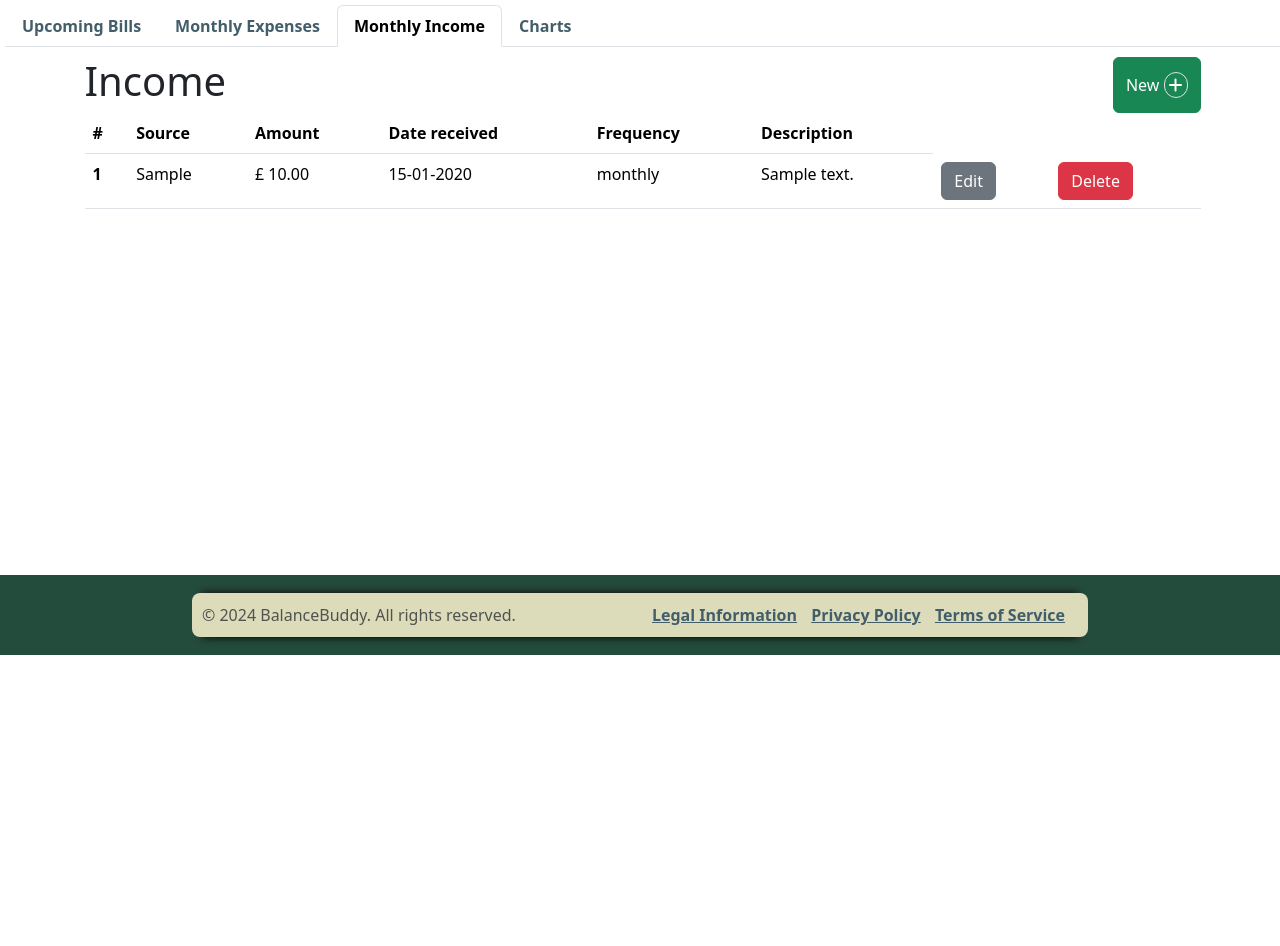
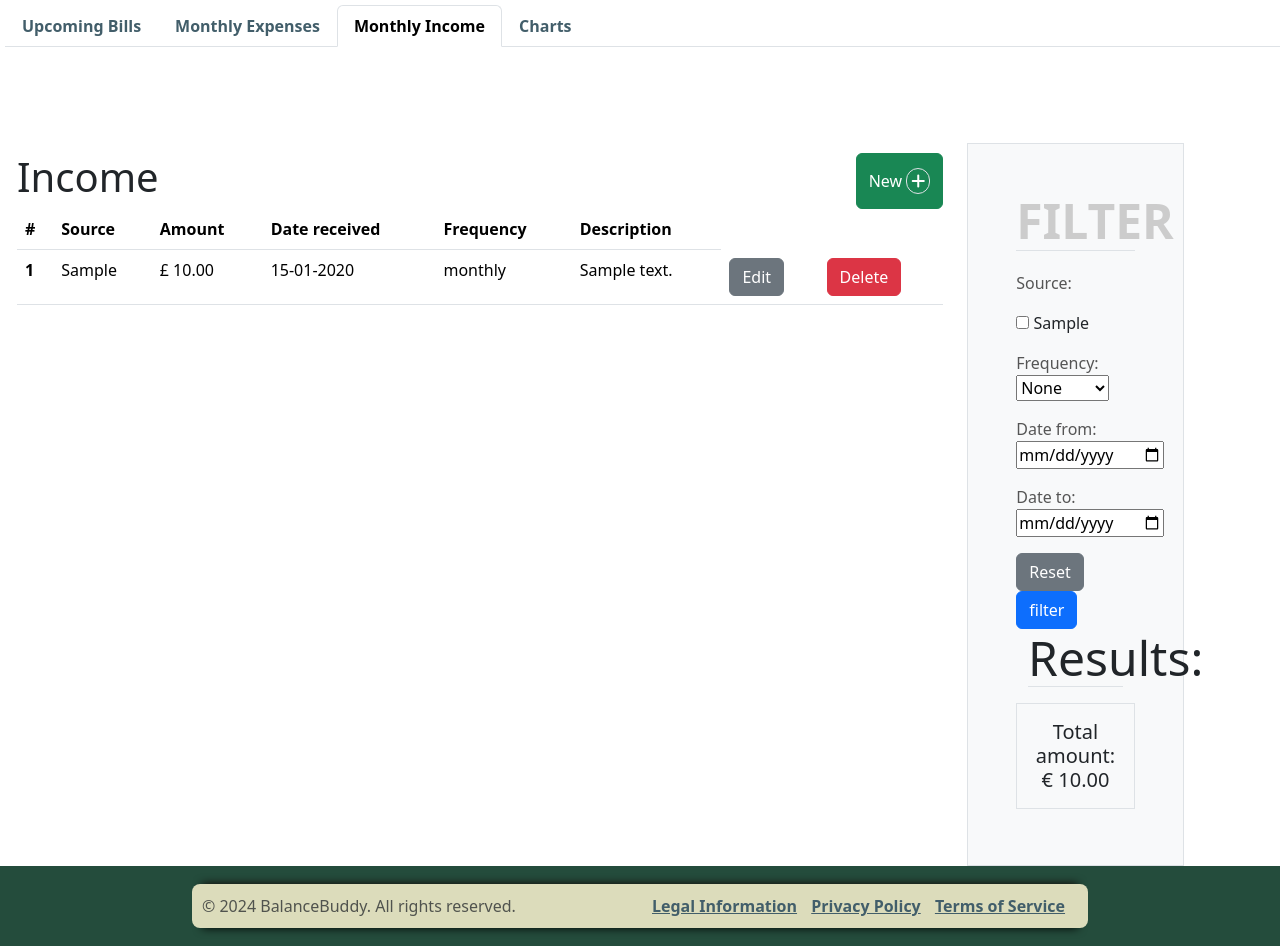
Before and after one commit to douglas86/january-hackathon-team8, a Django app: page /income/ in a window 1280 px wide. Shown: the part 145-1091 px from the top of the page. Before the commit the page ends 800 px from the top, so only its background shows below. Run offline with Django 5.2, Linux system fonts and the light colour scheme; a user stored in the database is signed in; tables that the repository leaves empty hold one stand-in row (values such as "Sample post"); some libraries are stand-ins or nearby versions.

Commit message:
Feat: add filtering to income page

```diff
--- a/dashboard/forms.py
+++ b/dashboard/forms.py
@@ -22,3 +22,25 @@ class IncomeForm(forms.ModelForm):
         labels = {
             'date_received': 'Date received:',
         }
+
+class IncomeFilterForm(forms.Form):
+    source = forms.MultipleChoiceField(
+        choices=[(source, source) for source in Income.objects.values_list('source', flat=True).distinct()],
+        widget=forms.CheckboxSelectMultiple(),
+        required=False,
+    )
+
+    frequency = forms.ChoiceField(
+        choices=[(None, 'None')] + list(Income.FREQUENCY_CHOICES),
+        required=False,
+    )
+
+    date_from = forms.DateField(
+        widget=forms.DateInput(attrs={'type': 'date'}),
+        required=False,
+    )
+
+    date_to = forms.DateField(
+        widget=forms.DateInput(attrs={'type': 'date'}),
+        required=False,
+    )
--- a/dashboard/models.py
+++ b/dashboard/models.py
@@ -18,15 +18,16 @@ class UpcomingBill(models.Model):
         return self.title
 
 class Income(models.Model):
-    user = models.ForeignKey(User, on_delete=models.CASCADE)
-    source = models.CharField(max_length=255)
-    amount = models.DecimalField(max_digits=10, decimal_places=2)
-    frequency = models.CharField(max_length=20, choices=[
+    FREQUENCY_CHOICES = [
         ('monthly', 'Monthly'),
         ('annual', 'Annual'),
         ('one-time', 'One-time'),
         ('weekly', 'Weekly'),
-    ])
+    ]
+    user = models.ForeignKey(User, on_delete=models.CASCADE)
+    source = models.CharField(max_length=255)
+    amount = models.DecimalField(max_digits=10, decimal_places=2)
+    frequency = models.CharField(max_length=20, choices=FREQUENCY_CHOICES)
     date_received = models.DateField(format("%Y-%m-%d"), null=True)
     description = models.TextField(blank=True, null=True)
 
--- a/dashboard/urls.py
+++ b/dashboard/urls.py
@@ -9,5 +9,6 @@ urlpatterns = [
     path('income/', views.IncomeListView.as_view(), name='income'),
     path('edit_income/<int:pk>', views.IncomeListView.as_view(), name='edit_income'),
     path('delete_income/<int:pk>', views.DeleteIncomeView.as_view(), name='delete_income'),
+    path('filter_income/', views.IncomeListView.as_view(), name='filter_income'),
 
 ]
--- a/dashboard/views.py
+++ b/dashboard/views.py
@@ -8,7 +8,7 @@ from django.shortcuts import get_object_or_404
 from django.contrib.auth.decorators import login_required
 from django.utils.decorators import method_decorator
 from .models import UpcomingBill, Income
-from .forms import EditDashboardForm, IncomeForm
+from .forms import EditDashboardForm, IncomeForm, IncomeFilterForm
 
 # Create your views here.
 class Dashboard(View):
@@ -66,14 +66,39 @@ class DeleteDashboard(DeleteView):
 class IncomeListView(View):
     template_name = 'dashboard/income.html'
 
-    def get(self, request):
-        if request.user.is_authenticated:
-            form = IncomeForm(request.POST)
-            income_list = Income.objects.filter(user=request.user)
-            forms = [IncomeForm(instance=income) for income in income_list]
-            my_list = zip(forms, income_list)
-            context = {'my_list': my_list, 'form': form}
-            return render(request, self.template_name, context)
+    def get(self, request ):
+
+        filter_form = IncomeFilterForm(request.GET)
+        income_list = Income.objects.filter(user=request.user)
+
+        if filter_form.is_valid():
+            source = filter_form.cleaned_data['source']
+            if source:
+               print(source)
+               income_list = income_list.filter(source__in=source)
+
+            frequency = filter_form.cleaned_data['frequency']
+            if frequency:
+                income_list = income_list.filter(frequency=frequency)
+
+            date_to = filter_form.cleaned_data['date_to']
+            date_from = filter_form.cleaned_data['date_from']
+            if date_from and date_to:
+                income_list = income_list.filter(date_received__range=[date_from, date_to])
+            elif date_from:
+                income_list = income_list.filter(date_received__gte=date_from)
+            elif date_to:
+                income_list = income_list.filter(date_received__lte=date_to)
+
+            total_amount = sum(income.amount for income in income_list)
+
+
+        form = IncomeForm(request.GET)
+        forms = [IncomeForm(instance=income) for income in income_list]
+
+        my_list = zip(forms, income_list)
+        context = {'my_list': my_list, 'form': form, 'filter_form': filter_form, 'total_amount': total_amount}
+        return render(request, self.template_name, context)
 
 
     def post(self, request, pk=None):
--- a/templates/dashboard/income.html
+++ b/templates/dashboard/income.html
@@ -4,13 +4,18 @@
 {% block content %}
     {% if user.is_authenticated %}
     <!-- Code to display tabs -->
-    <div class="tab-container">
+    <div class="tab-container ">
         {% include 'dashboard/includes/dashboard-nav.html' %}
 
 
-        <div class="tab-content">
+        <div class="tab-content pt-5">
             <!-- Upcoming Bills Tab Content -->
+
+
+    <div class="row mt-5">
+        <div class="col-12 col-xl-9">
             <div id="upcomingBills" class="container tab-pane active">
+
                 <section class="dashboard ">
                 <div class="w-100 d-flex justify-content-between">
                     <h1 class="d-inline">Income</h1>
@@ -125,7 +130,30 @@
                 </section>
             </div>
         </div>
+
+            <div class="col-12 col-xl-2 border bg-light p-5 mr-3">
+
+            <div class="filter-form ">
+                <h2 class="title w-100 border-bottom">Filter</h2>
+                <form method="get"  action="{% url 'income' %}">
+                    {% csrf_token %}
+                    {{ filter_form.as_p }}
+                    <a href="{% url 'income' %}" class="btn btn-secondary">Reset
+                    </a>
+                    <button type="submit"
+                            class="btn btn-primary">filter
+                    </button>
+                </form>
+
+                <h3 class="title border-bottom">Results:</h3>
+                <h5 class="text-center mt-3 border p-3">Total amount: € {{total_amount}}</h5>
+            </div>
+        </div>
     </div>
+</div>
+</div>
+
+
     {% else %}
         <section id="hero" class="d-flex justify-content-center align-items-center vh-100">
             <div class="hero-text-box text-center">
```
